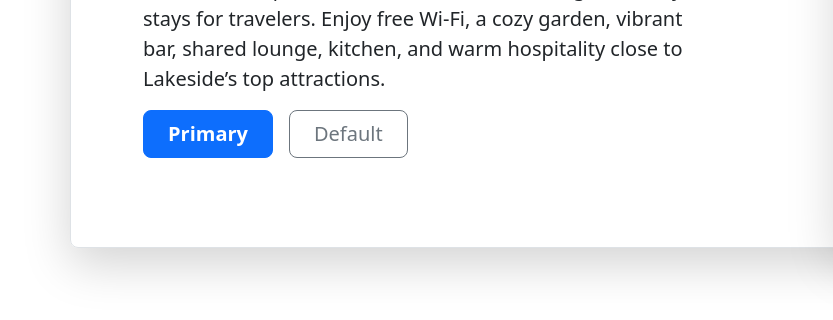
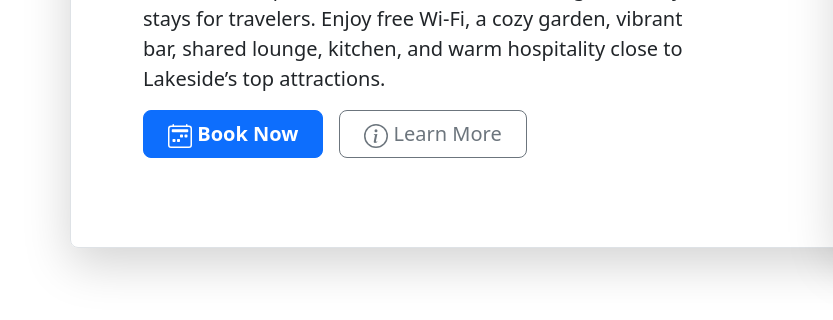
Before and after one commit to aakashthapa7/learning-bootstrap, a plain HTML site: page index.html in a window 1280 px wide. Shown: the part 442-762 px from the top of the page, 0-833 px from the left. Drawn offline with nearby package versions, Linux system fonts and the light colour scheme; grey boxes are pictures that could not be loaded.

Commit message:
hero section complete

```diff
--- a/index.html
+++ b/index.html
@@ -4,10 +4,11 @@
 <head>
     <meta charset="UTF-8">
     <meta name="viewport" content="width=device-width, initial-scale=1.0">
-    <title>Hotel Forestway</title>
+    <title>Hotel Forestway: Hostel and Backpackers</title>
     <link href="https://cdn.jsdelivr.net/npm/bootstrap@5.3.8/dist/css/bootstrap.min.css" rel="stylesheet"
         integrity="sha384-sRIl4kxILFvY47J16cr9ZwB07vP4J8+LH7qKQnuqkuIAvNWLzeN8tE5YBujZqJLB" crossorigin="anonymous">
     <link rel="stylesheet" href="https://cdn.jsdelivr.net/npm/bootstrap-icons@1.13.1/font/bootstrap-icons.min.css">
+    <link rel="shortcut icon" href="images/favicon.jpeg" type="image/x-icon">
 
     <style>
         .icon-square {
@@ -55,12 +56,23 @@
                     comfortable, budget-friendly stays for travelers. Enjoy free Wi-Fi, a cozy garden, vibrant bar,
                     shared lounge, kitchen, and warm hospitality close to Lakeside’s top attractions.</p>
                 <div class="d-grid gap-2 d-md-flex justify-content-md-start mb-4 mb-lg-3"> <button type="button"
-                        class="btn btn-primary btn-lg px-4 me-md-2 fw-bold">Primary</button> <button type="button"
-                        class="btn btn-outline-secondary btn-lg px-4">Default</button> </div>
+                        class="btn btn-primary btn-lg px-4 me-md-2 fw-bold"> <svg xmlns="http://www.w3.org/2000/svg"
+                            width="24" height="24" fill="currentColor" class="bi bi-calendar2-week" viewBox="0 0 16 16">
+                            <path
+                                d="M3.5 0a.5.5 0 0 1 .5.5V1h8V.5a.5.5 0 0 1 1 0V1h1a2 2 0 0 1 2 2v11a2 2 0 0 1-2 2H2a2 2 0 0 1-2-2V3a2 2 0 0 1 2-2h1V.5a.5.5 0 0 1 .5-.5M2 2a1 1 0 0 0-1 1v11a1 1 0 0 0 1 1h12a1 1 0 0 0 1-1V3a1 1 0 0 0-1-1z" />
+                            <path
+                                d="M2.5 4a.5.5 0 0 1 .5-.5h10a.5.5 0 0 1 .5.5v1a.5.5 0 0 1-.5.5H3a.5.5 0 0 1-.5-.5zM11 7.5a.5.5 0 0 1 .5-.5h1a.5.5 0 0 1 .5.5v1a.5.5 0 0 1-.5.5h-1a.5.5 0 0 1-.5-.5zm-3 0a.5.5 0 0 1 .5-.5h1a.5.5 0 0 1 .5.5v1a.5.5 0 0 1-.5.5h-1a.5.5 0 0 1-.5-.5zm-5 3a.5.5 0 0 1 .5-.5h1a.5.5 0 0 1 .5.5v1a.5.5 0 0 1-.5.5h-1a.5.5 0 0 1-.5-.5zm3 0a.5.5 0 0 1 .5-.5h1a.5.5 0 0 1 .5.5v1a.5.5 0 0 1-.5.5h-1a.5.5 0 0 1-.5-.5z" />
+                        </svg> Book Now</button> <button type="button" class="btn btn-outline-secondary btn-lg px-4"><svg
+                            xmlns="http://www.w3.org/2000/svg" width="24" height="24" fill="currentColor"
+                            class="bi bi-info-circle" viewBox="0 0 16 16">
+                            <path d="M8 15A7 7 0 1 1 8 1a7 7 0 0 1 0 14m0 1A8 8 0 1 0 8 0a8 8 0 0 0 0 16" />
+                            <path
+                                d="m8.93 6.588-2.29.287-.082.38.45.083c.294.07.352.176.288.469l-.738 3.468c-.194.897.105 1.319.808 1.319.545 0 1.178-.252 1.465-.598l.088-.416c-.2.176-.492.246-.686.246-.275 0-.375-.193-.304-.533zM9 4.5a1 1 0 1 1-2 0 1 1 0 0 1 2 0" />
+                        </svg> Learn More</button> </div>
             </div>
             <div class="col-lg-4 offset-lg-1 p-0 overflow-hidden shadow-lg"> <img class="rounded-lg-3"
                     src="https://lh3.googleusercontent.com/gps-cs-s/AHRPTWnZOctRNr92HKM70g0R2w_269zKGoqtyyGCEJEAuWXRz1jqbqOrJOA1PkUfMriqN_aufvOXsnOQvAReTJo3QJPULsiiQC8MQb9JaSQSr5wrFa8RNBEhnvibWcMxzI0YzMvlBbzm=s1360-w1360-h1020-rw"
-                    alt="hero image" width="520" height="520" > </div>
+                    alt="hero image" width="520" height="520"> </div>
         </div>
     </div>
 
```
Also changed, not shown: images/favicon.jpeg (added), images/house-heart-fill.svg (added).
